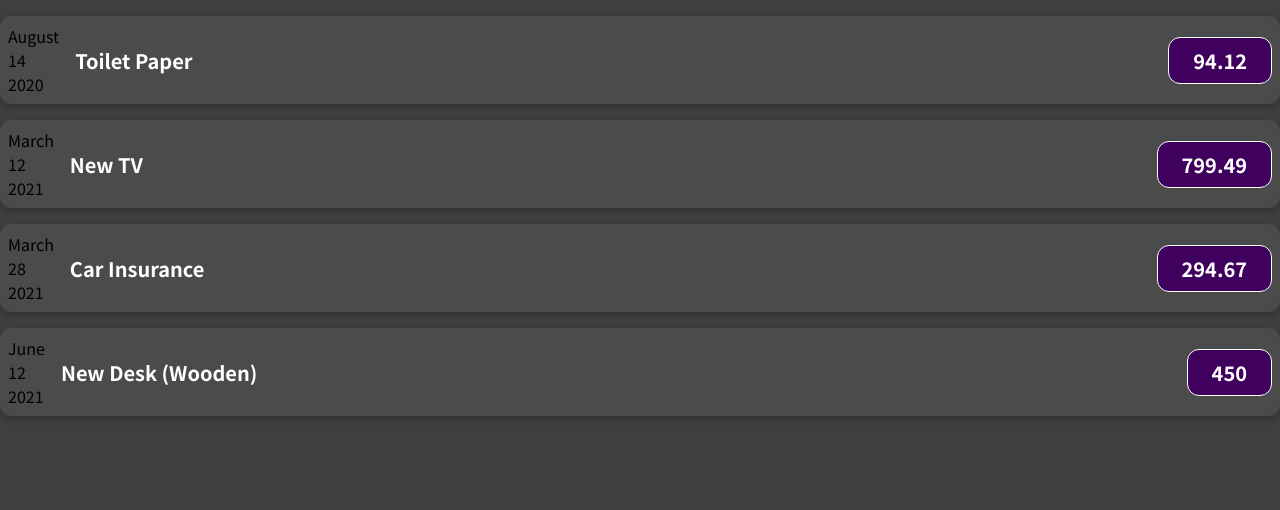
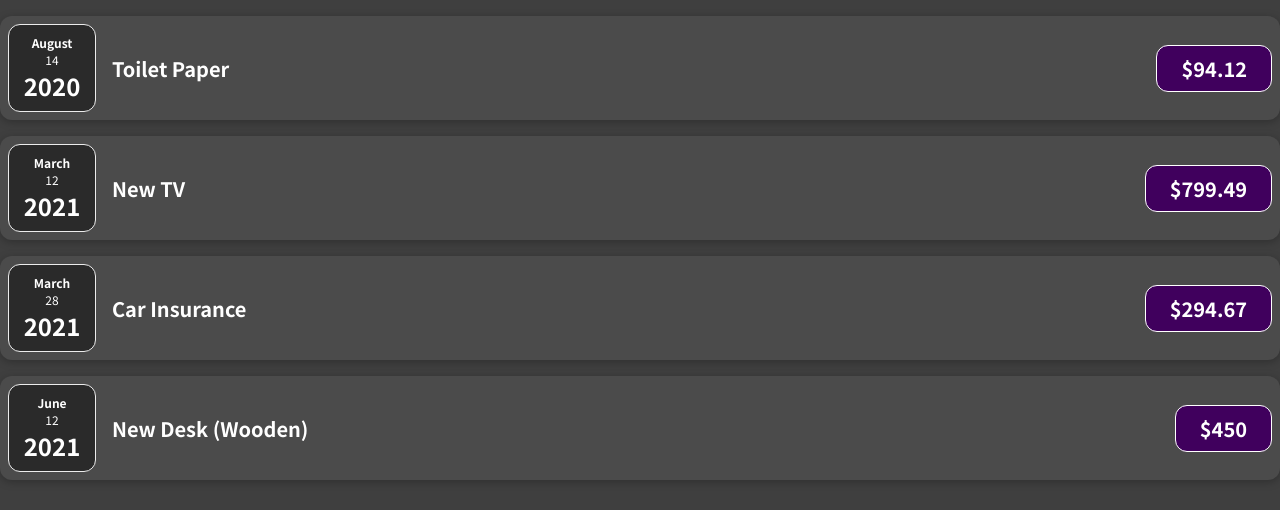
Before and after one commit to utsukushiihime/expense-tracker, a JavaScript app: page / in a window 1280 px wide. Shown: the top 510 px of the page. Built offline with nearby package versions, Linux system fonts and the light colour scheme.

Commit message:
adds basic styling for expense date component

```diff
--- a/src/components/ExpenseDate.css
+++ b/src/components/ExpenseDate.css
@@ -0,0 +1,26 @@
+.expense-date {
+    display: flex;
+    flex-direction: column;
+    width: 5.5rem;
+    height: 5.5rem;
+    border: 1px solid #ececec;
+    background-color: #2a2a2a;
+    color: white;
+    border-radius: 12px;
+    align-items: center;
+    justify-content: center;
+}
+
+.expense-date__month {
+    font-size: 0.75rem;
+    font-weight: bold;
+}
+
+.expense-date__year {
+    font-size: 0.75rem;
+}
+
+.expense-date__day {
+    font-size: 1.5rem;
+    font-weight: bold;
+}
--- a/src/components/ExpenseDate.js
+++ b/src/components/ExpenseDate.js
@@ -1,3 +1,5 @@
+import './ExpenseDate.css';
+
 const ExpenseDate = (props) => {
     const month = props.date.toLocaleString('en-US', {month: 'long'});
     const year = props.date.toLocaleString('en-US', {day: '2-digit'});
@@ -5,10 +7,10 @@
 
     return (
         <>
-            <div>
-                <div>{month}</div>
-                <div>{year}</div>
-                <div>{day}</div>
+            <div className="expense-date">
+                <div className="expense-date__month">{month}</div>
+                <div className="expense-date__year">{year}</div>
+                <div className="expense-date__day">{day}</div>
             </div>
         </>
     )
--- a/src/components/ExpenseItem.js
+++ b/src/components/ExpenseItem.js
@@ -10,7 +10,7 @@
                 <ExpenseDate date={props.date}/>
                 <div className="expense-item__description">
                     <h2>{props.title}</h2>
-                    <div className="expense-item__price">{props.amount}</div>
+                    <div className="expense-item__price">${props.amount}</div>
                 </div>
             </div>
         </>
```
